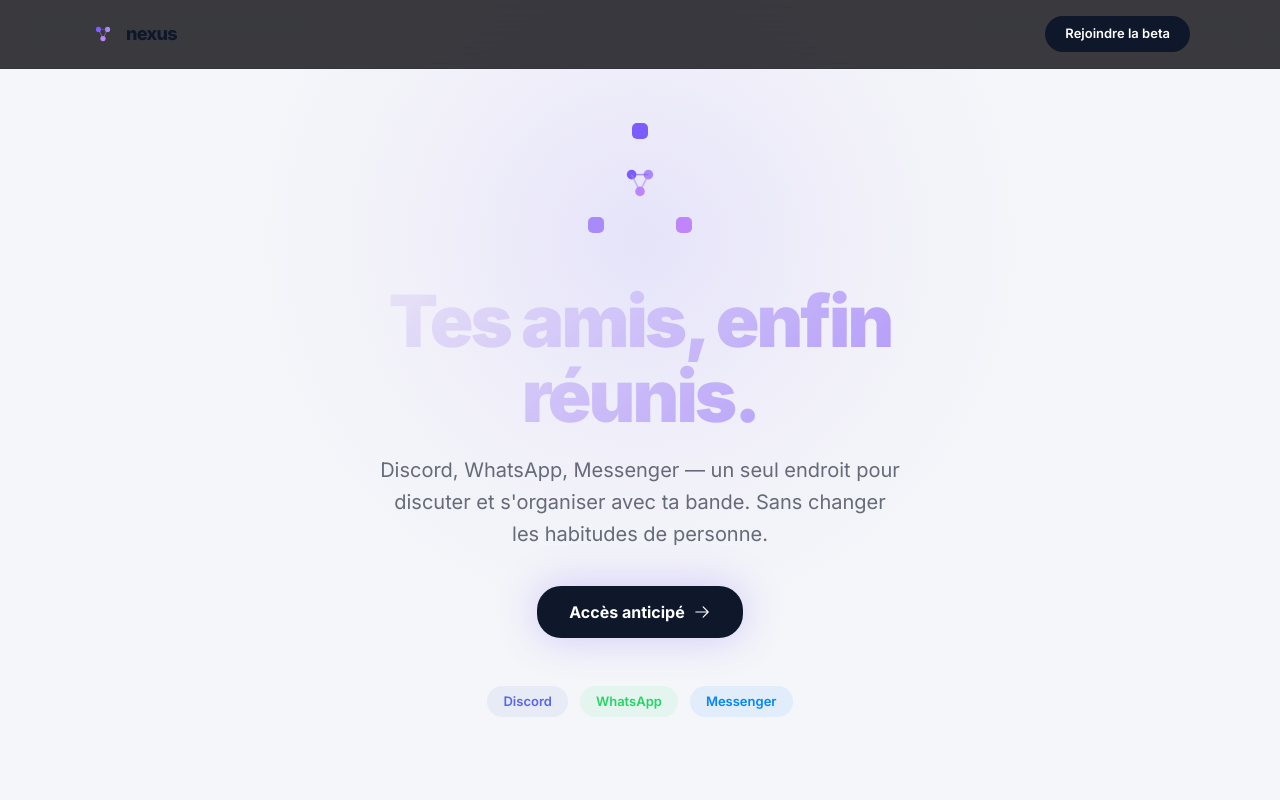
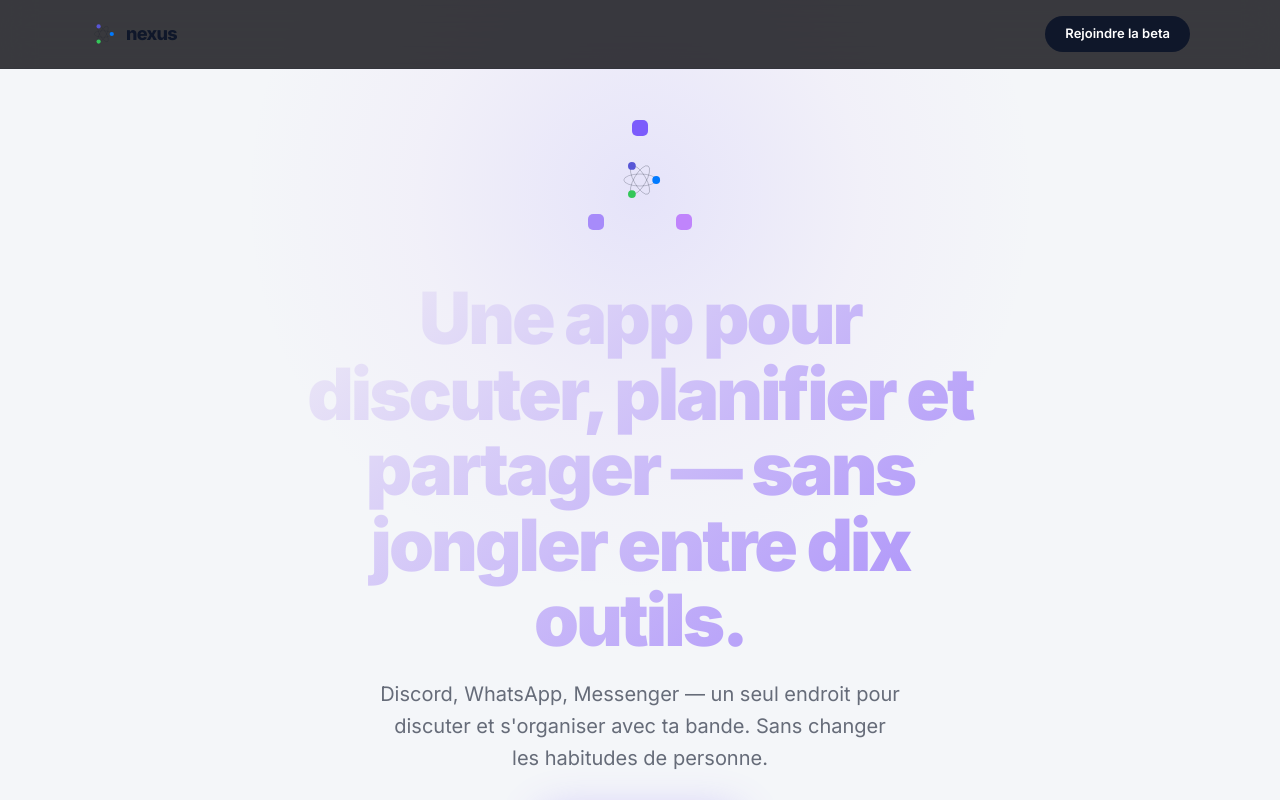
Before and after one commit to Manuxv3-dev/nexus, a React (Vite) app in the folder packages/web/: page / in a window 1280 px wide. Shown: the top 800 px of the page. Built offline with nearby package versions, Linux system fonts and the light colour scheme; no server answers.

Commit message:
feat(web): logo Atome (triade Apple Blue/Green/Indigo) + tagline landing

```diff
--- a/packages/web/src/components/ui/Logo.tsx
+++ b/packages/web/src/components/ui/Logo.tsx
@@ -1,5 +1,20 @@
 /**
- * Logo Nexus — trois nœuds interconnectés. Single source of truth pour le mark.
+ * Logo Nexus — variante "Atome" (DS v2, choisi 2026-05-03).
+ *
+ * 3 orbites superposées (60° d'écart) symbolisent la rotation/coordination,
+ * 3 noyaux représentent 3 features clés via la palette Apple System Colors
+ * (cf. ADR-021 DS v2 — true Apple, abandonné les pastels Claude) :
+ *   - systemBlue   (#007AFF) — Events (planification)
+ *   - systemGreen  (#34C759) — Todo (réalisation)
+ *   - systemIndigo (#5856D6) — Chat / brand (messagerie, fil conducteur
+ *                              avec l'ancien brand purple)
+ *
+ * Les couleurs sont les valeurs canoniques light Apple HIG ; elles restent
+ * lisibles sur fond clair ET sombre (les variantes dark systemBlue=#0A84FF
+ * etc. sont des ajustements perceptifs négligeables sur un mark de 32px).
+ *
+ * Les ellipses utilisent `currentColor` avec opacité 0.28 pour s'adapter
+ * automatiquement au thème (dark/light) sans hardcoder.
  */
 export interface LogoProps {
   size?: number;
@@ -14,14 +29,47 @@ export function Logo({ size = 32, className }: LogoProps) {
       viewBox="0 0 80 80"
       fill="none"
       className={className}
+      role="img"
       aria-label="Nexus"
     >
-      <circle cx="26" cy="26" r="8" fill="#7c5cfc" />
-      <circle cx="54" cy="26" r="8" fill="#a78bfa" />
-      <circle cx="40" cy="54" r="8" fill="#c084fc" />
-      <line x1="26" y1="26" x2="54" y2="26" stroke="#7c5cfc" strokeWidth="2.5" opacity="0.6" />
-      <line x1="26" y1="26" x2="40" y2="54" stroke="#a78bfa" strokeWidth="2.5" opacity="0.6" />
-      <line x1="54" y1="26" x2="40" y2="54" stroke="#c084fc" strokeWidth="2.5" opacity="0.6" />
+      <title>Nexus</title>
+      {/* Orbites — strokes neutres semi-transparents, s'adaptent au thème */}
+      <ellipse
+        cx="40"
+        cy="40"
+        rx="27"
+        ry="10"
+        fill="none"
+        stroke="currentColor"
+        strokeWidth="1.25"
+        opacity="0.28"
+      />
+      <ellipse
+        cx="40"
+        cy="40"
+        rx="27"
+        ry="10"
+        fill="none"
+        stroke="currentColor"
+        strokeWidth="1.25"
+        opacity="0.28"
+        transform="rotate(60 40 40)"
+      />
+      <ellipse
+        cx="40"
+        cy="40"
+        rx="27"
+        ry="10"
+        fill="none"
+        stroke="currentColor"
+        strokeWidth="1.25"
+        opacity="0.28"
+        transform="rotate(120 40 40)"
+      />
+      {/* Noyaux — Apple System Colors triade Blue + Green + Indigo */}
+      <circle cx="67" cy="40" r="6.5" fill="#007AFF" />
+      <circle cx="26.5" cy="63.4" r="6.5" fill="#34C759" />
+      <circle cx="26.5" cy="16.6" r="6.5" fill="#5856D6" />
     </svg>
   );
 }
--- a/packages/web/src/screens/landing/LandingScreen.tsx
+++ b/packages/web/src/screens/landing/LandingScreen.tsx
@@ -220,7 +220,7 @@ function Hero() {
             WebkitTextFillColor: 'transparent',
           }}
         >
-          Tes amis, enfin réunis.
+          Une app pour discuter, planifier et partager — sans jongler entre dix outils.
         </h1>
       </Reveal>
 
```
